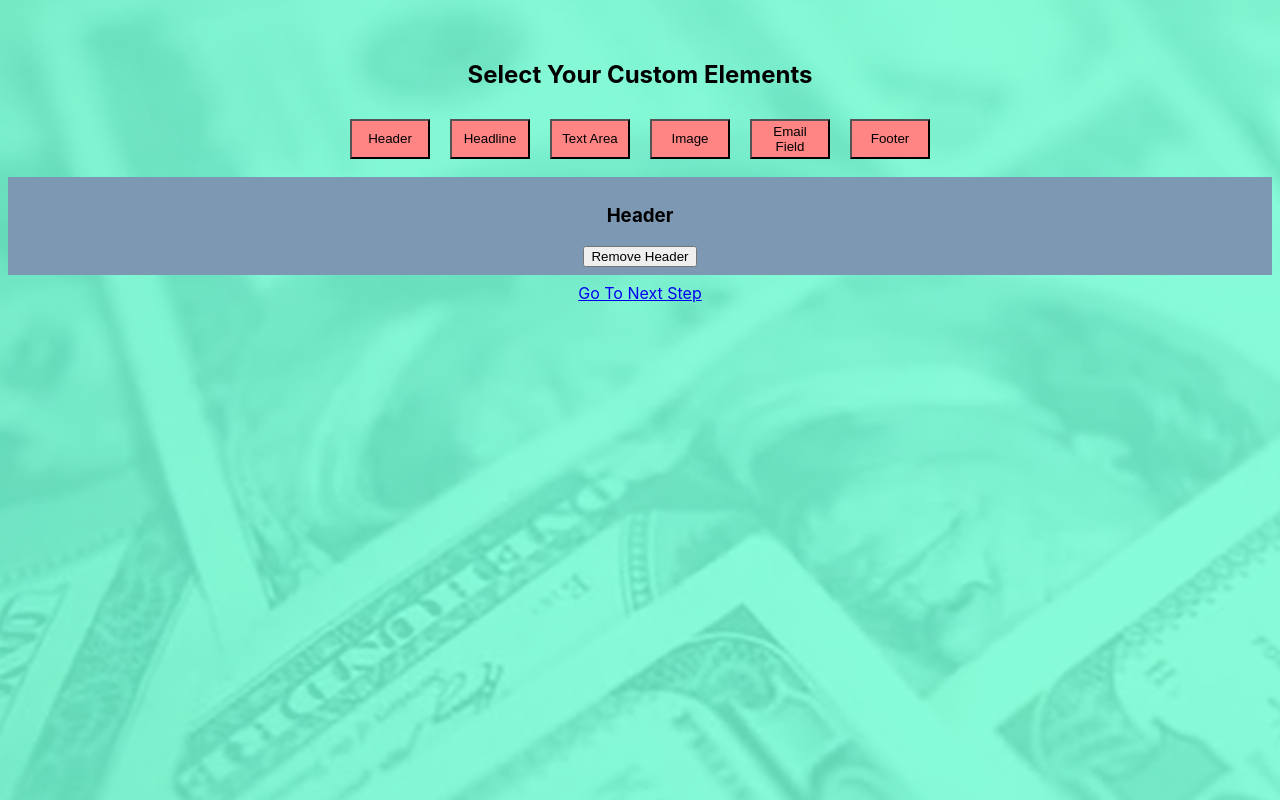
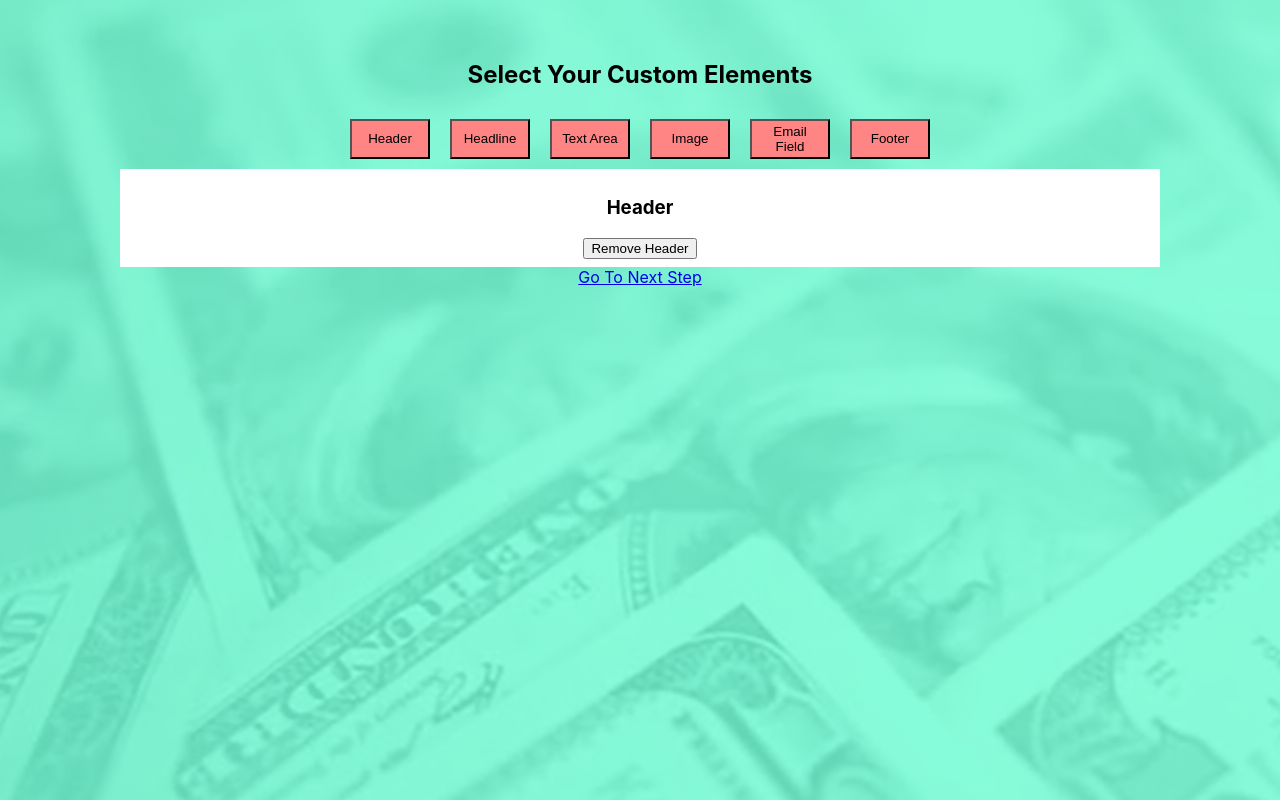
Before and after one commit to rolandm2017/Sales-Funnel-Builder-01, a React (Create React App) app: page /palette in a window 1280 px wide. Both pictures are taken after a click on the button "Header". Built offline with nearby package versions, Linux system fonts and the light colour scheme.

Commit message:
DRYed by exporting Div to its own file

```diff
--- /dev/null
+++ b/src/components/Copy/Div.js
@@ -0,0 +1,10 @@
+import styled from "styled-components";
+
+const Div = styled.div`
+    background-color: #ffffff;
+    margin: 0 2.5em;
+    padding: 0.5em;
+    width: 80%;
+`;
+
+export default Div;
--- a/src/components/Copy/EmailField.js
+++ b/src/components/Copy/EmailField.js
@@ -2,17 +2,10 @@ import React from "react";
 
 import { connect } from "react-redux";
 
-import styled from "styled-components";
+import Div from "./Div";
 
-const Div = styled.div`
-	background-color: #b8bec5;
-	margin: 0.5em;
-	padding: 0.5em;
-`;
-
-const emailField = props => {
+const emailField = (props) => {
     return (
-		<div>
         <Div>
             <h3>Email Field</h3>
             <p>Email</p>
@@ -23,21 +16,18 @@ const emailField = props => {
             {props.pg === 1 ? (
                 <div>
                     <button onClick={props.moveUp}>Move Section Up</button>
-						<button onClick={props.moveDown}>
-							Move Section Down
-						</button>
+                    <button onClick={props.moveDown}>Move Section Down</button>
                     <button onClick={props.del}>Delete Section</button>
                 </div>
             ) : null}
         </Div>
-		</div>
     );
 };
 
-const mapStateToProps = state => {
+const mapStateToProps = (state) => {
     return {
         comp: state.components,
-		pg: state.currentPage
+        pg: state.currentPage,
     };
 };
 
--- a/src/components/Copy/Footer.js
+++ b/src/components/Copy/Footer.js
@@ -2,17 +2,10 @@ import React from "react";
 
 import { connect } from "react-redux";
 
-import styled from "styled-components";
+import Div from "./Div";
 
-const Div = styled.div`
-	background-color: #7c98b3;
-	margin: 0.5em;
-	padding: 0.5em;
-`;
-
-const footer = props => {
+const footer = (props) => {
     return (
-		<div>
         <Div>
             {props.customText ? <p>{props.customText}</p> : <p>Footer</p>}
 
@@ -20,14 +13,13 @@ const footer = props => {
                 <button onClick={props.del}>Remove Footer</button>
             ) : null}
         </Div>
-		</div>
     );
 };
 
-const mapStateToProps = state => {
+const mapStateToProps = (state) => {
     return {
         comp: state.components,
-		pg: state.currentPage
+        pg: state.currentPage,
     };
 };
 
--- a/src/components/Copy/Header.js
+++ b/src/components/Copy/Header.js
@@ -2,26 +2,15 @@ import React from "react";
 
 import { connect } from "react-redux";
 
-import styled from "styled-components";
+import Div from "./Div";
 
-const Div = styled.div`
-	background-color: #7c98b3;
-	margin: 0.5em;
-	padding: 0.5em;
-`;
-
-const header = props => {
+const header = (props) => {
     // TODO: Make the Footer ALWAYS appear at the bottom
     // todo: and the Header ALWAYS appear at the top
 
     return (
-		<div>
         <Div>
-				{props.customText ? (
-					<h3>{props.customText}</h3>
-				) : (
-					<h3>Header</h3>
-				)}
+            {props.customText ? <h3>{props.customText}</h3> : <h3>Header</h3>}
             {/* {props.pg === 1 ? <h3>Header</h3> : null}
 			{props.pg === 2 ? <h3>Header: {props.customText}</h3> : null}
 			{props.pg === 3 ? <h3>{props.customText}</h3> : null} */}
@@ -29,14 +18,13 @@ const header = props => {
                 <button onClick={props.del}>Remove Header</button>
             ) : null}
         </Div>
-		</div>
     );
 };
 
-const mapStateToProps = state => {
+const mapStateToProps = (state) => {
     return {
         comp: state.components,
-		pg: state.currentPage
+        pg: state.currentPage,
     };
 };
 
--- a/src/components/Copy/Headline.js
+++ b/src/components/Copy/Headline.js
@@ -2,41 +2,27 @@ import React from "react";
 
 import { connect } from "react-redux";
 
-import styled from "styled-components";
+import Div from "./Div";
 
-const Div = styled.div`
-	background-color: #b8bec5;
-	margin: 0.5em;
-	padding: 0.5em;
-`;
-
-const headline = props => {
+const headline = (props) => {
     return (
-		<div>
         <Div>
-				{props.customText ? (
-					<h1>{props.customText}</h1>
-				) : (
-					<h1>Headline</h1>
-				)}
+            {props.customText ? <h1>{props.customText}</h1> : <h1>Headline</h1>}
             {props.pg === 1 ? (
                 <div>
                     <button onClick={props.moveUp}>Move Section Up</button>
-						<button onClick={props.moveDown}>
-							Move Section Down
-						</button>
+                    <button onClick={props.moveDown}>Move Section Down</button>
                     <button onClick={props.del}>Delete Section</button>
                 </div>
             ) : null}
         </Div>
-		</div>
     );
 };
 
-const mapStateToProps = state => {
+const mapStateToProps = (state) => {
     return {
         comp: state.components,
-		pg: state.currentPage
+        pg: state.currentPage,
     };
 };
 
--- a/src/components/Copy/Image.js
+++ b/src/components/Copy/Image.js
@@ -4,20 +4,13 @@ import { connect } from "react-redux";
 
 import cat from "../../assets/images/Cat-trilling.jpg";
 
-import styled from "styled-components";
+import Div from "./Div";
 
-const Div = styled.div`
-	background-color: #b8bec5;
-	margin: 0.5em;
-	padding: 0.5em;
-`;
-
-const image = props => {
+const image = (props) => {
     // TODO: Connect the image to a database
     // TODO: Allow the user to upload an image to the database, one for each image component
 
     return (
-		<div>
         <Div>
             {props.pg === 3 ? (
                 <div>
@@ -34,21 +27,18 @@ const image = props => {
             {props.pg === 1 ? (
                 <div>
                     <button onClick={props.moveUp}>Move Section Up</button>
-						<button onClick={props.moveDown}>
-							Move Section Down
-						</button>
+                    <button onClick={props.moveDown}>Move Section Down</button>
                     <button onClick={props.del}>Delete Section</button>
                 </div>
             ) : null}
         </Div>
-		</div>
     );
 };
 
-const mapStateToProps = state => {
+const mapStateToProps = (state) => {
     return {
         comp: state.components,
-		pg: state.currentPage
+        pg: state.currentPage,
     };
 };
 
--- a/src/components/Copy/TextArea.js
+++ b/src/components/Copy/TextArea.js
@@ -2,18 +2,11 @@ import React, { Component } from "react";
 
 import { connect } from "react-redux";
 
-import styled from "styled-components";
-
-const Div = styled.div`
-	background-color: #b8bec5;
-	margin: 0.5em;
-	padding: 0.5em;
-`;
+import Div from "./Div";
 
 class TextArea extends Component {
     render() {
         return (
-			<div>
             <Div>
                 {this.props.customText ? (
                     this.props.customText
@@ -29,28 +22,25 @@ class TextArea extends Component {
                         <button onClick={this.props.moveDown}>
                             Move Section Down
                         </button>
-							<button onClick={this.props.del}>
-								Delete Section
-							</button>
+                        <button onClick={this.props.del}>Delete Section</button>
                     </div>
                 ) : null}
             </Div>
-			</div>
         );
     }
 }
 
-const mapStateToProps = state => {
+const mapStateToProps = (state) => {
     return {
         comp: state.components,
         pg: state.currentPage,
-		copy: state.copy
+        copy: state.copy,
     };
 };
 
-const mapDispatchToProps = dispatch => {
+const mapDispatchToProps = (dispatch) => {
     return {
-		setStateCopy: copy => dispatch({ type: "SET_COPY", payload: copy })
+        setStateCopy: (copy) => dispatch({ type: "SET_COPY", payload: copy }),
     };
 };
 
--- a/src/components/Palette.js
+++ b/src/components/Palette.js
@@ -28,6 +28,13 @@ const Button = styled.button`
 
 const FlexDiv = styled.div`
     display: flex;
+    justify-content: center;
+    align-items: center;
+`;
+
+const FlexCol = styled.div`
+    display: flex;
+    flex-direction: column;
     justify-content: center;
     align-items: center;
 `;
@@ -349,7 +356,7 @@ class Palette extends Component {
                             Footer
                         </Button>
                     </FlexDiv>
-                    <div>{this.renderStateComponents()}</div>
+                    <FlexCol>{this.renderStateComponents()}</FlexCol>
                     <Link to="/customize">Go To Next Step</Link>
                 </div>
             </div>
```
Lines whose indentation alone changed are shown as unchanged.
